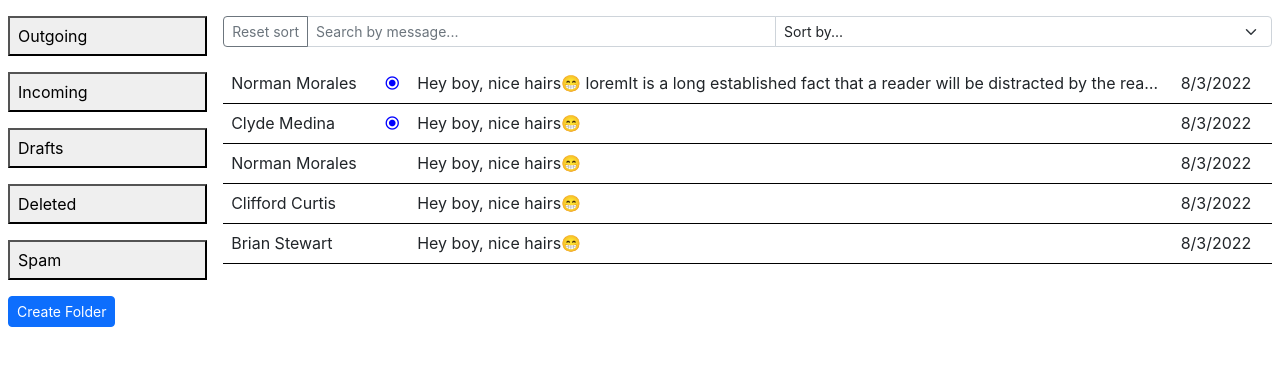
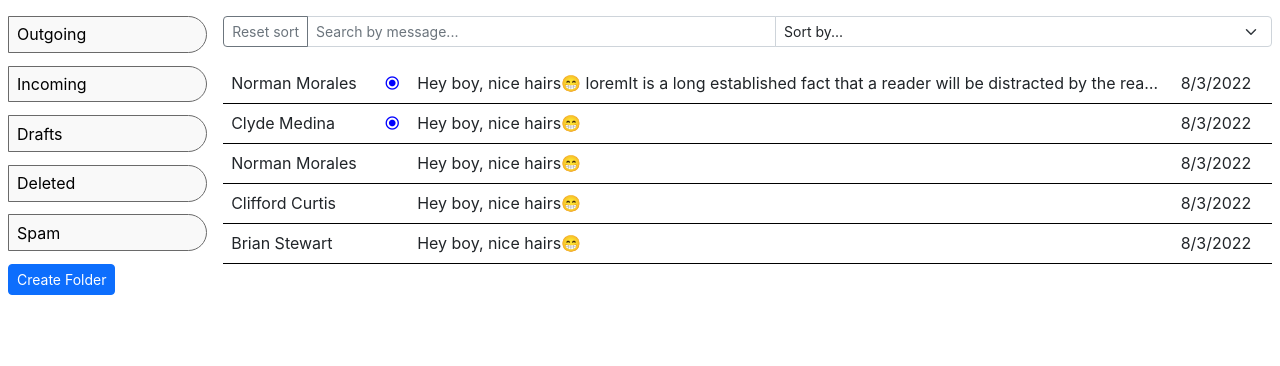
Before and after one commit to doctap/e-mail_app, a React (Create React App) app: page / in a window 1280 px wide. Shown: the top 366 px of the page. Built offline with nearby package versions, Linux system fonts and the light colour scheme; a web font is replaced by a local one.

Commit message:
menu styling

```diff
--- a/src/App.tsx
+++ b/src/App.tsx
@@ -1,20 +1,20 @@
-import React, { useState } from 'react';
+import React, { useCallback, useState } from 'react';
 import { folders } from './server/Server';
 import styles from './App.module.scss';
 import Menu from './components/menu/Menu';
 import { IFolder } from './components/folderList/FolderList';
 import { IMessage } from './components/message/Message';
 import BoardMessages from './components/boardMessages/BoardMessages';
-import TestComponent from './components/testComp/TestComponent';
+// import TestComponent from './components/testComp/TestComponent';
 
 
 function App() {
 	const [messages, setMessages] = useState(folders[0].messages);
 
-	const getFolder = (folderName: string) => {
+	const getFolder = useCallback((folderName: string) => {
 		const messages = folders.find(folder => folder.name === folderName)?.messages;
 		if (messages !== undefined) setMessages(messages);
-	};
+	}, []);
 
 	const deleteMessage = (IDMessage: string) => {
 		const findingFolder: IFolder = folders.find(f => f.messages.some(m => m.id === IDMessage))
@@ -74,4 +74,4 @@ function App() {
 
 export default App;
 
-{/* <TestComponent /> */}
+// {/* <TestComponent /> */}
--- a/src/components/boardMessages/BoardMessages.tsx
+++ b/src/components/boardMessages/BoardMessages.tsx
@@ -27,7 +27,7 @@ export default function BoardMessages(props: IBoardMessages) {
 
 	const sortedAndSearchedMessage = useMemo(() => {
 		return sortedMessage.filter(message => message.message.includes(searchQuery));
-	}, [searchQuery, sortedMessage])
+	}, [searchQuery, sortedMessage]);
 
 	return (
 		<>
--- a/src/components/folder/Folder.module.scss
+++ b/src/components/folder/Folder.module.scss
@@ -1,6 +1,16 @@
 .folder {
 	text-align: start;
-	height: 2.5rem;
+	height: 2.3rem;
 	padding: 0 .5rem 0 .5rem;
 	width: 100%;
+	border: 1px solid rgb(106, 106, 106);
+	border-radius: 0 50px 50px 0;
+	background: rgb(249, 249, 249);
+	box-shadow: 0px 0px 0px 0px rgb(255, 255, 255);
+	transition: box-shadow .2s;
+
+	&:hover {
+		box-shadow: 0px 0px 0px 4px rgba(114, 162, 252, 0.342);
+		border: 1px solid rgb(98, 173, 239);
+	}
 }
--- a/src/components/folderList/FolderList.module.scss
+++ b/src/components/folderList/FolderList.module.scss
@@ -6,6 +6,6 @@
 	width: 100%;
 
 	&>* {
-		margin-bottom: 1rem;
+		margin-bottom: .8rem;
 	}
 }
--- a/src/components/folderList/FolderList.tsx
+++ b/src/components/folderList/FolderList.tsx
@@ -1,4 +1,4 @@
-import React, { useCallback, useState } from 'react';
+import React, { memo, useCallback, useState } from 'react';
 import { folders } from '../../server/Server';
 import ContextMenu, { IOptionContextMenu } from '../contextMenu/ContextMenu';
 import Folder from '../folder/Folder';
@@ -19,7 +19,7 @@ export interface IFolder {
 	messages: IMessage[];
 }
 
-export default function FolderList(props: IMenu) {
+const FolderList = (props: IMenu) => {
 
 	const windowListener = useCallback(() => {
 		setIsShownContextMenu(false)
@@ -94,3 +94,5 @@ export default function FolderList(props: IMenu) {
 		</div>
 	)
 }
+
+export default memo(FolderList);
--- a/src/components/menu/Menu.tsx
+++ b/src/components/menu/Menu.tsx
@@ -1,4 +1,4 @@
-import React, { useState } from 'react';
+import React, { memo, useState } from 'react';
 import { Button } from 'react-bootstrap';
 import { folders } from '../../server/Server';
 import FolderList from '../folderList/FolderList';
@@ -11,7 +11,7 @@ interface IMenu {
 	getCurrentFolderName(name: string): void;
 }
 
-export default function Menu(props: IMenu) {
+const Menu = (props: IMenu) => {
 
 	const [arrFolders, setArrFolder] = useState(folders);
 	const [showModalWindow, setShowModalWindow] = useState(false);
@@ -105,3 +105,5 @@ export default function Menu(props: IMenu) {
 		</>
 	)
 }
+
+export default memo(Menu);
```
Also changed, not shown: src/components/listMessages/ListMessages.tsx (line endings or trailing spaces).
